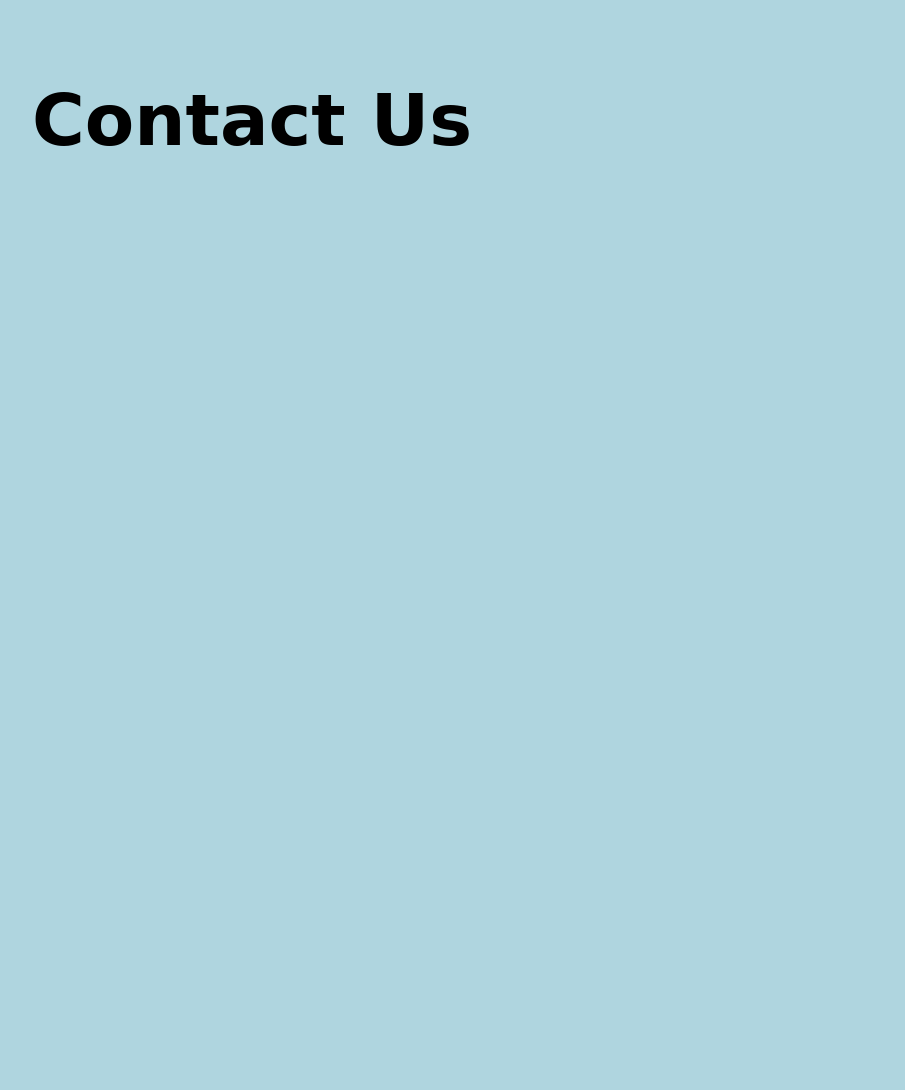
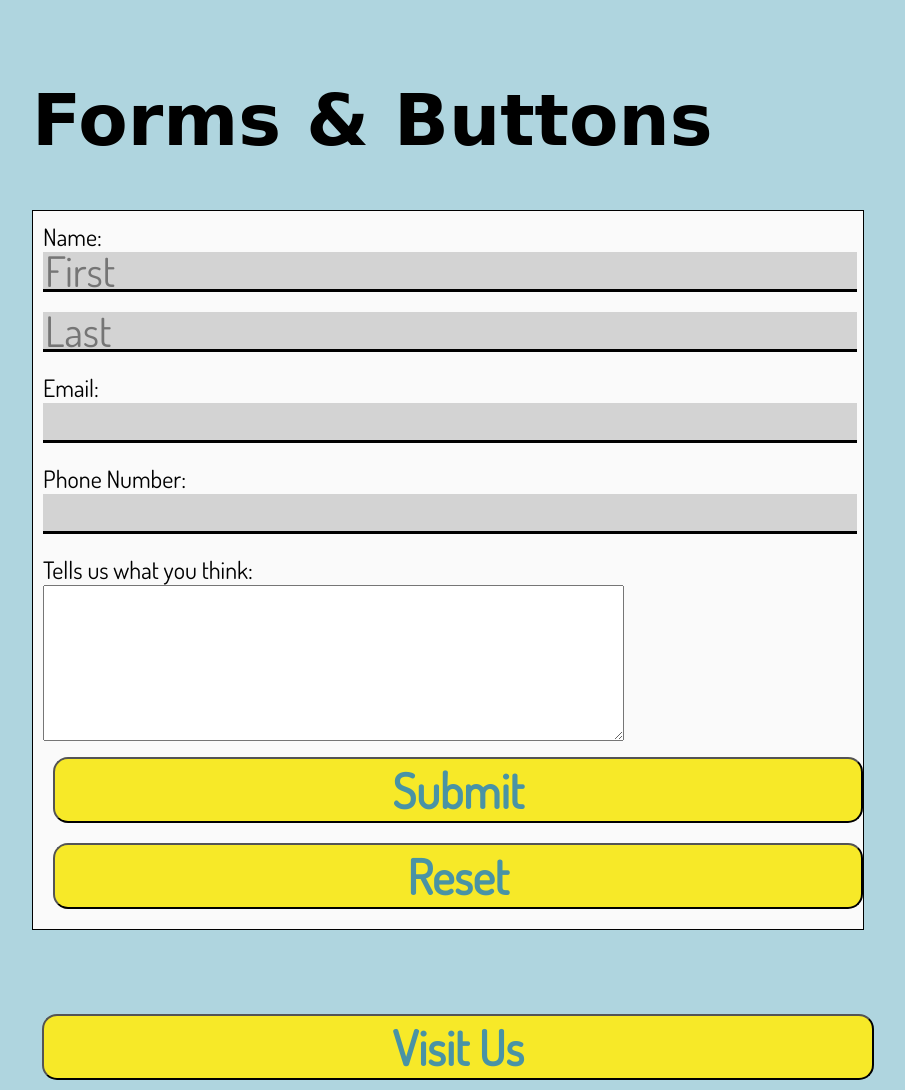
Before and after one commit to weber-lisa/ltp-html5-specialist, a plain HTML site: page Buttons/button_ContactUs.html in a window 1280 px wide. Shown: the whole page, without its empty margins (192-1097 px from the left). Before the commit the page ends 800 px from the top, so only its background shows below. Drawn offline with Linux system fonts and the light colour scheme; a web font is replaced by a local one.

Commit message:
forms-buttons sec13

```diff
--- a/Buttons/button_ContactUs.html
+++ b/Buttons/button_ContactUs.html
@@ -4,11 +4,27 @@
     <meta charset="UTF-8">
     <meta name="viewport" content="width=device-width, initial-scale=1.0">
     <meta http-equiv="X-UA-Compatible" content="ie=edge">
-    <title>Contact Us</title>
+    <title>Buttons-Favorite Site</title>
     <link href="https://fonts.googleapis.com/css?family=Dosis|Ruge+Boogie&display=swap" rel="stylesheet">
     <link rel="stylesheet" href="style.css">
 </head>
 <body>
-    <h1>Contact Us</h1>
+    <h1>Forms & Buttons</h1>
+
+    <form action="#">
+    <label for="Name">Name:</label>
+    <input type="text" id="firstname" placeholder="First"><br/>
+    <input type="text" id="lastname" placeholder="Last">
+    <label for="email">Email:</label>
+    <input type="email" name="email" id="email" >
+    <label for="number">Phone Number:</label>
+    <input type="number" name="phonenumber" id="phonenumber">
+    <label for="comment">Tells us what you think:</label><br/>
+
+    <textarea name="commentbox" id="commentbox" cols="70" rows="10"></textarea>
+    <button type="submit">Submit</button>
+    <button type="reset">Reset</button>
+</form>
+<a href="https://www.churchofjesuschrist.org/?lang=eng" target="_blank"><button class="visitus">Visit Us</button></a>
 </body>
 </html>
--- a/Buttons/style.css
+++ b/Buttons/style.css
@@ -3,26 +3,45 @@ body {
     margin: auto;
     width: 65%;
     padding-top: 30px;
-
+    font-family: 'Dosis', sans-serif;
     font-size: 1.5em;
-
 }
 h1, h3 {
     font-family: 'Ruge Boogie', cursive;
-    font-kerning: normal;
+
 }
 h1{
     font-size: 3em;
 }
+form{
 
+    border: 1px solid black;
+    padding: 10px;
+    background-color: #fafafa;
+
+}
+input{
+    width: 100%;
+    height: 35px;
+    margin-bottom: 20px;
+    font-size: 1.75em;
+    background-color: #d3d3d3;
+    border: none;
+    border-bottom: 3px solid black;
+    font-family: 'Dosis', sans-serif;
+
+}
 button{
     font-weight: bold;
-    font-size: 1.5em;
-    padding: 10px;
+    font-size: 2em;
     color: rgb(73, 147, 165);
     border-radius: 15px;
     background-color: rgb(247, 233, 40);
     margin: 10px;
     font-family: 'Dosis', sans-serif;
+    width: 100%;
 
 }
+.visitus{
+   margin-top: 1.75em;
+}
```
